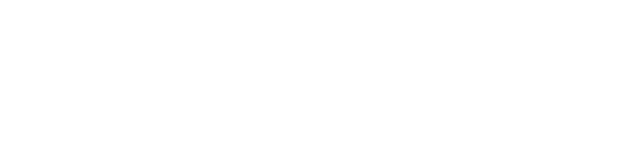
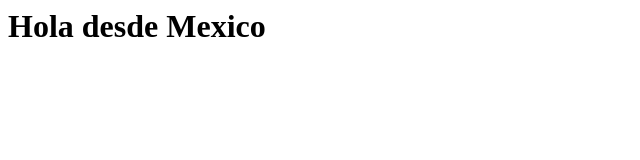
Before and after one commit to CatroJimz/products, a plain HTML site: page index.html in a window 1280 px wide. Shown: the whole page, without its empty margins (0-640 px from the left). Drawn offline with Linux system fonts and the light colour scheme.

Commit message:
:sparkles: cambio titulo de Mexico

```diff
--- a/index.html
+++ b/index.html
@@ -6,6 +6,6 @@
     <title>Product</title>
 </head>
 <body>
-
+    <h1>Hola desde Mexico</h1>
 </body>
 </html>
```
